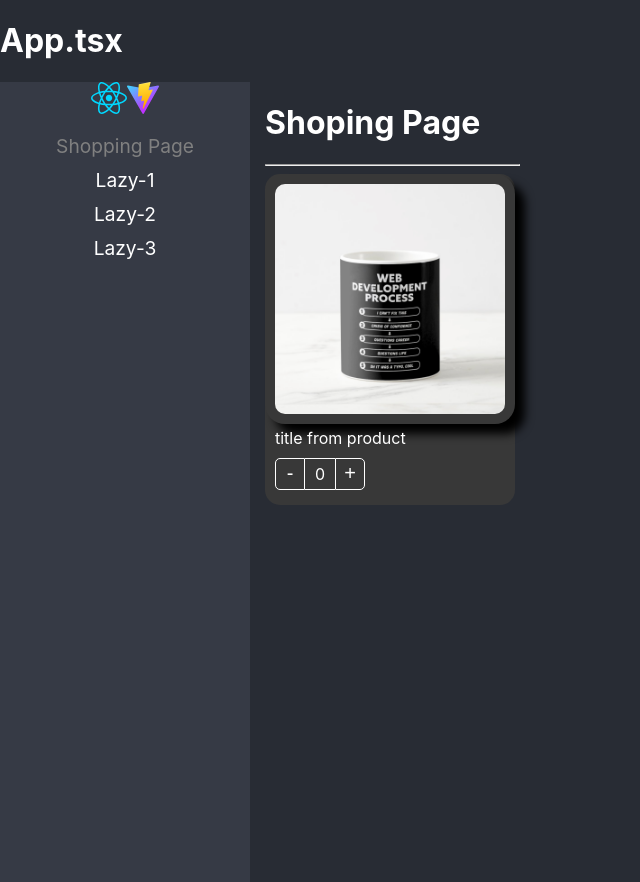
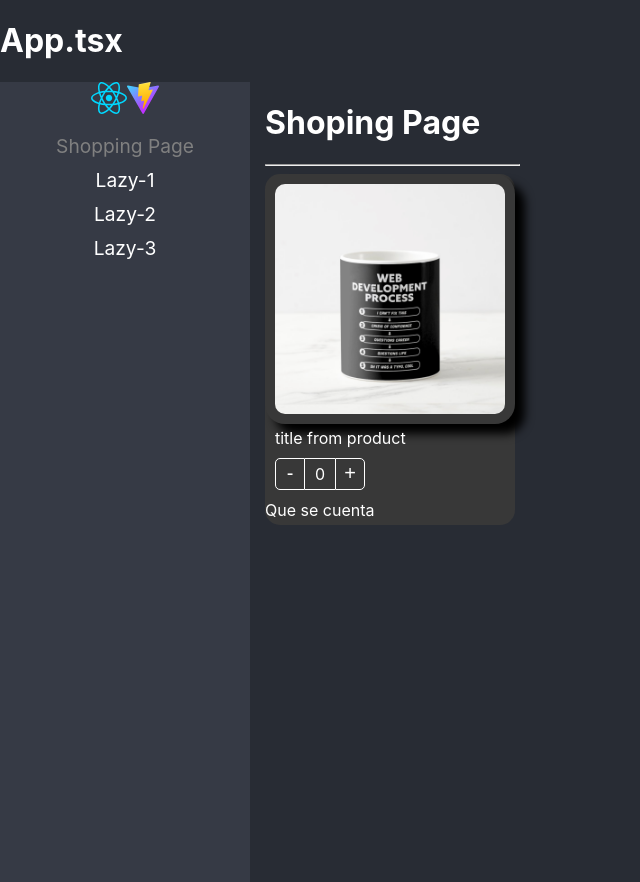
Before and after one commit to jotasenator/ReactTypeScript-ProyectoInicial, a React (Vite) app: page /shopping in a window 1280 px wide. Shown: the whole page, without its empty margins (0-640 px from the left). Built offline with nearby package versions, Linux system fonts and the light colour scheme.

Commit message:
Funcion como hijo de un HOC

```diff
--- a/src/02-component-patters/components/ProductCard.tsx
+++ b/src/02-component-patters/components/ProductCard.tsx
@@ -13,7 +13,8 @@ const { Provider } = ProductContext;
 
 export interface Props {
   product: Product;
-  children?: React.ReactElement | React.ReactElement[];
+  //children?: React.ReactElement | React.ReactElement[];
+  children: (text: string) => JSX.Element;
   className?: string;
   style?: React.CSSProperties;
   onChange?: (args: onChangeArgs) => void;
@@ -40,13 +41,7 @@ export const ProductCard = ({
   return (
     <Provider value={{ counter, increaseBy, product }}>
       <div style={style} className={`${styles.productCard} ${className}`}>
-        {children}
-
-        {/* <ProductImage img={product.img}/>
-
-        <ProductTitle title={product.title}/>
-
-        <ProductButtons increaseBy={increaseBy} counter={counter}/>         */}
+        {children("Que se cuenta")}
       </div>
     </Provider>
   );
--- a/src/02-component-patters/pages/ShoppingPage.tsx
+++ b/src/02-component-patters/pages/ShoppingPage.tsx
@@ -25,6 +25,8 @@ const ShopingPage = () => {
           maxCount: 10,
         }}
       >
+        {(text) => (
+          <>
             <ProductImage
               className="custom-image"
               style={{
@@ -33,6 +35,9 @@ const ShopingPage = () => {
             />
             <ProductTitle className="text-bold" />
             <ProductButtons className="custom-buttons" />
+            {text}
+          </>
+        )}
       </ProductCard>
     </div>
   );
```
Lines whose indentation alone changed are shown as unchanged.
